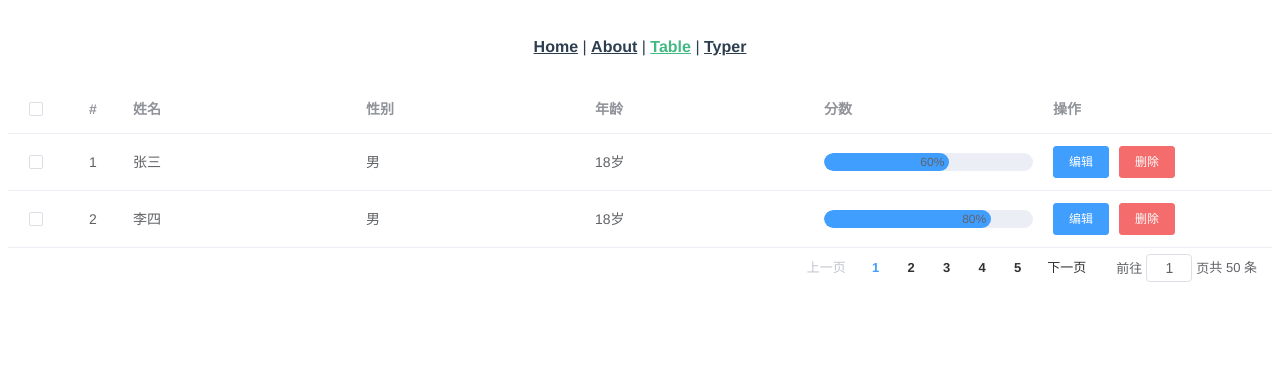
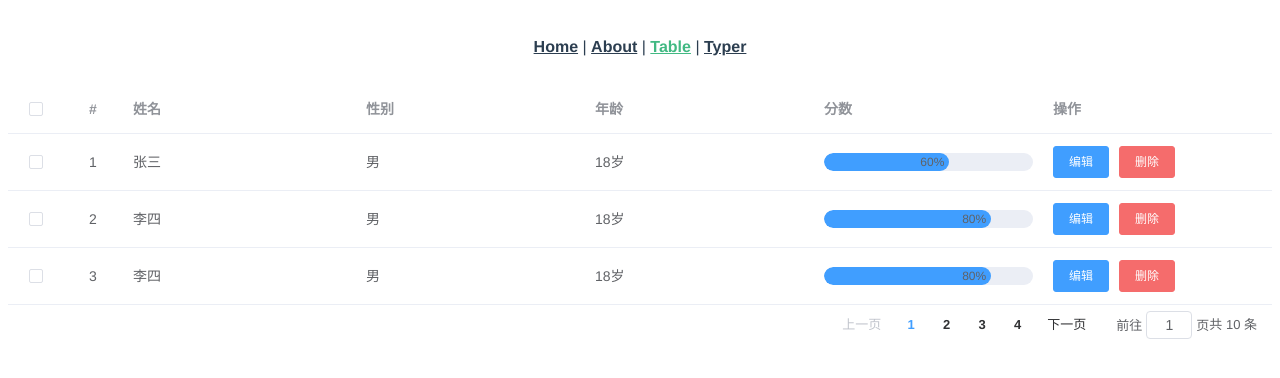
Before and after one commit to 52kx/vue-component-element, a Vue app: page /table in a window 1280 px wide. Shown: the top 378 px of the page. Built offline with nearby package versions, Linux system fonts and the light colour scheme.

Commit message:
优化表格序号随着分页递增

```diff
--- a/src/views/table/index.vue
+++ b/src/views/table/index.vue
@@ -1,5 +1,6 @@
 <template>
   <my-table
+    v-loading="loading"
     :data="tableData"
     :rowHeader="rowHeader"
     :pagination="pagination"
@@ -13,19 +14,30 @@ export default {
   data () {
     return {
       pagination: {
-        total: 50,
+        total: 10,
         prevText: '上一页',
         nextText: '下一页',
+        layout: 'prev, pager, next, jumper, total',
+        pageSizes: [3, 5, 8],
+        pageSize: 3,
+        currentPage: 1,
         currentChange: (current) => {
           this.handleCurrentChange(current)
         }
       },
+      loading: false,
       tableData: [
         {
           name: '张三',
           sex: 0,
           age: 18,
           score: 60
+        },
+        {
+          name: '李四',
+          sex: 0,
+          age: 18,
+          score: 80
         },
         {
           name: '李四',
@@ -109,8 +121,32 @@ export default {
     }
   },
   methods: {
-    handleCurrentChange (pageSize) {
-      console.log(pageSize)
+    handleCurrentChange (current) {
+      this.pagination.currentPage = current
+      this.loading = true
+      setTimeout(() => {
+        this.tableData = [
+          {
+            name: `张三${current}`,
+            sex: 0,
+            age: 18,
+            score: 60
+          },
+          {
+            name: `李四${current}`,
+            sex: 0,
+            age: 18,
+            score: 80
+          },
+          {
+            name: `李四${current}`,
+            sex: 0,
+            age: 18,
+            score: 80
+          }
+        ]
+        this.loading = false
+      }, 1000)
     }
   }
 }
--- a/src/views/table/mytable.vue
+++ b/src/views/table/mytable.vue
@@ -27,6 +27,15 @@
         </el-table-column>
         <!-- 针对 index selection expand 单独渲染 -->
         <el-table-column
+          v-else-if="item.type === 'index'"
+          :key="index"
+          type="index"
+          :index="calIndex"
+          :align="item.align"
+          :width="item.width"
+          :label="item.label"
+        />
+        <el-table-column
           :key="index"
           v-else
           :type="item.type"
@@ -38,6 +47,7 @@
     </el-table>
     <el-pagination
       v-if="pagination"
+      ref="pagination"
       :total="pagination.total"
       :layout="pagination.layout"
       :small="pagination.small"
@@ -49,10 +59,10 @@
       :next-text="pagination.nextText"
       :hide-on-single-page="pagination.hideOnSinglePage"
       :disabled="pagination.disabled"
-      @current-change="cur => pagination.currentChange && pagination.currentChange(cur)"
-      @size-change="cur => pagination.sizeChange && pagination.sizeChange(cur)"
-      @prev-click="cur => pagination.prevClick && pagination.prevClick(cur)"
-      @next-click="cur => pagination.nextClick && pagination.nextClick(cur)"
+      @current-change="cur => emitPaginationEventHandler(pagination.currentChange, cur)"
+      @size-change="cur => emitPaginationEventHandler(pagination.sizeChange, cur)"
+      @prev-click="cur => emitPaginationEventHandler(pagination.prevClick, cur)"
+      @next-click="cur => emitPaginationEventHandler(pagination.nextClick, cur)"
       style="margin-top: 4px;text-align: right;"
     ></el-pagination>
   </div>
@@ -110,7 +120,34 @@ export default {
       default: () => []
     },
     // 分页 🍁
-    pagination: Object
+    pagination: {
+      type: Object,
+      default: () => ({
+        total: 1,
+        pageSzie: 10,
+        currentPage: 1
+      })
+    }
+  },
+  methods: {
+    /**
+     * 计算序号
+     */
+    calIndex (index) {
+      if (this.pagination) {
+        const { currentPage, pageSize } = this.$refs.pagination
+        return (index + 1) + (currentPage - 1) * pageSize
+      }
+      return index + 1
+    },
+    /**
+     * 处理分页事件
+     */
+    emitPaginationEventHandler (event, params) {
+      if (event) {
+        event(params)
+      }
+    }
   }
 }
 </script>
--- a/src/views/typer/index.vue
+++ b/src/views/typer/index.vue
@@ -1,5 +1,7 @@
 <template>
-  <vue-typer :text='tab'></vue-typer>
+  <div>
+    <vue-typer :text='tab'></vue-typer>
+  </div>
 </template>
 
 <script>
@@ -9,15 +11,7 @@ export default {
   data () {
     return {
       // eslint-disable-next-line quotes
-      tab: [`
-        <pre>
-          <code>
-            rect: {
-              background: #eaeaea;
-            }
-          </code>
-        </pre>
-      `]
+      tab: ['hello', 'world', 'have a nice day']
     }
   }
 }
```
